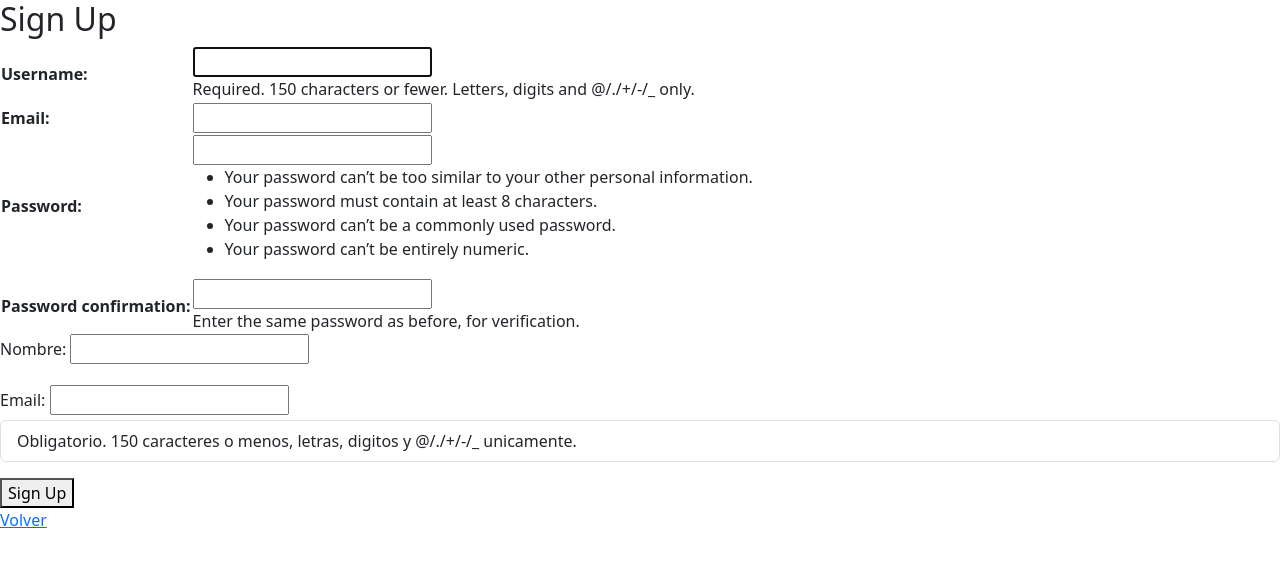
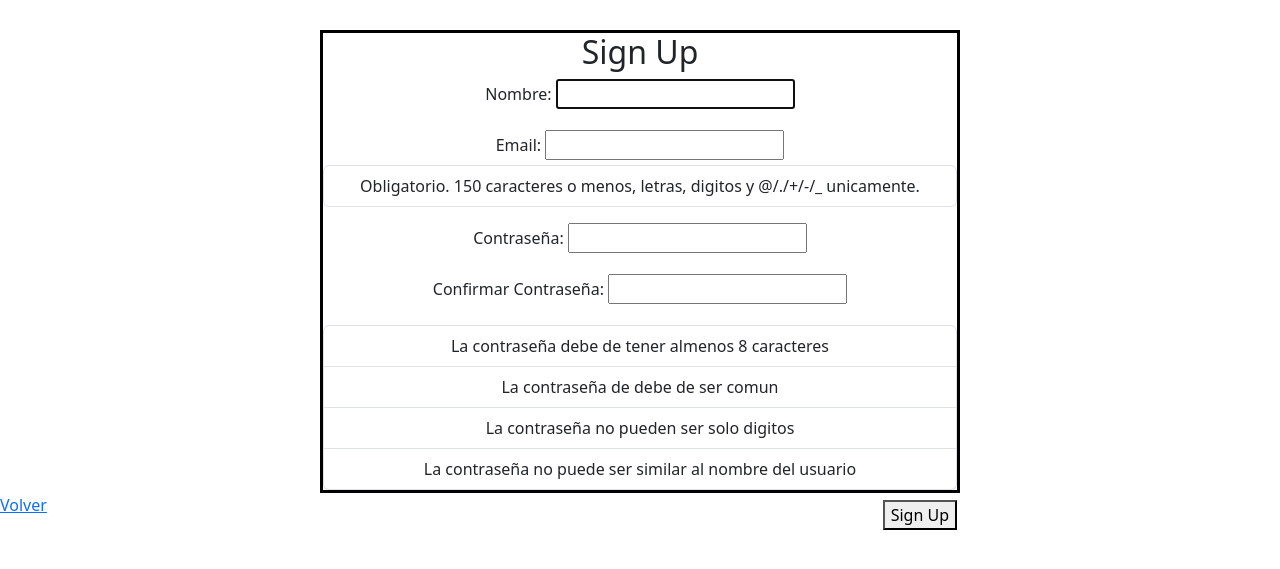
Before and after one commit to MatMaldo/Actividad, a Django app: page /encuestas/signup/ in a window 1280 px wide. Shown: the top 569 px of the page. Run offline with Django 5.2, Linux system fonts and the light colour scheme.

Commit message:
Se termina html se necesita arreglo de views

```diff
--- a/encuestas/templates/encuestas/index.html
+++ b/encuestas/templates/encuestas/index.html
@@ -13,7 +13,7 @@
     <div class="container-fluid">
     <div>
         <h1 class="display-4">Preguntas</h1>
-        <a href="/encuestas/singup" class="btn btn-primary">Sing Up</a>
+        <a href="/encuestas/signup" class="btn btn-primary">Sing Up</a>
         <a href="#" class="btn btn-success">Log In</a>
     </div>
     <div class="row">
--- a/encuestas/templates/encuestas/signup.html
+++ b/encuestas/templates/encuestas/signup.html
@@ -5,27 +5,40 @@
     <meta name="viewport" content="width=device-width, initial-scale=1.0">
     <title>Document</title>
     <link href="https://cdn.jsdelivr.net/npm/bootstrap@5.3.3/dist/css/bootstrap.min.css" rel="stylesheet">
+    <style>
+        .fokinsignup{
+            text-align: center;
+            border:1px solid black;
+            width: 50%;
+            border: black 3px solid;
+            margin-left: auto;
+            margin-right: auto;
+            margin-top: 30px;"
+        }
+
+        .fokinbutton{
+            float:right;
+            margin-top:10px;
+        }
+    </style>
 
 
 </head>
 <body>
-    <div>
+    <div class="fokinsignup">
             <h2>Sign Up</h2>
 
             <!--CAMPOS DEL FORMULARIO
              username, email, password1, password2-->
-            <form method="post">
+            <form method="post" action="/encuestas/signup/">
                 {% csrf_token %}
-                <table>
-                    {{ form.as_table }}
-                </table>
 
                 <div class="mb-3">
                     <label for="id_nombreusuario" class="form-label">Nombre:</label>
                     {{ form.username }}
                 </div>
                 <div class="mb-3">
-                    <label for="id_nombreusuario" class="form-label">Email:</label>
+                    <label for="id_email" class="form-label">Email:</label>
 
                     {{ form.email }}
 
@@ -36,8 +49,25 @@
                     </ul>
                 </div>
 
+                <div class="mb-3">
+                    <label for="id_contraseña1" class="form-label">Contraseña:</label>
+                    {{ form.password1 }}
 
-                <button type="submit">Sign Up</button>
+
+                </div>
+                <div class="mb-3">
+                    <label for="id_contraseña2" class="form-label">Confirmar Contraseña:</label>
+
+                    {{ form.password2 }}
+
+                </div>
+                <ul class="list-group">
+                    <li class="list-group-item">La contraseña debe de tener almenos 8 caracteres</li>
+                    <li class="list-group-item">La contraseña de debe de ser comun</li>
+                    <li class="list-group-item">La contraseña no pueden ser solo digitos</li>
+                    <li class="list-group-item">La contraseña no puede ser similar al nombre del usuario</li>
+                </ul>
+                <button type="submit" class="fokinbutton">Sign Up</button>
             </form>
 
 
--- a/encuestas/views.py
+++ b/encuestas/views.py
@@ -7,7 +7,8 @@ from encuestas.models import Pregunta
 from django.contrib.auth.forms import UserCreationForm
 from django.urls import reverse_lazy
 from django.views import generic
-
+from django.contrib.auth import login
+from django.contrib.auth.models import User
 # Create your views here.
 """
 def index(request):
@@ -57,4 +58,13 @@ def sign_up(request):
         return render(request,'encuestas/signup.html',formulario)
 
     elif request.method == 'POST':
+        form = FormaRegistro(request.POST)
+        if form.is_valid():
+            form.save()
+            listado = User.objects.all()
+            contexto = {"usuarios":listado, 'mensaje':'se agrego un wn'}
+            return render(request,'encuestas/index.html',contexto)
+        else:
+            return render(request, 'encuestas/signup.html', {'form': form})
+    else:
         return redirect('/encuestas/')
```
Also changed, not shown: db.sqlite3.
